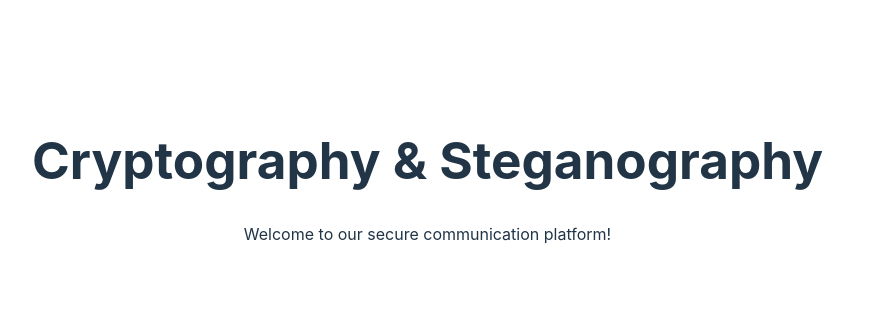
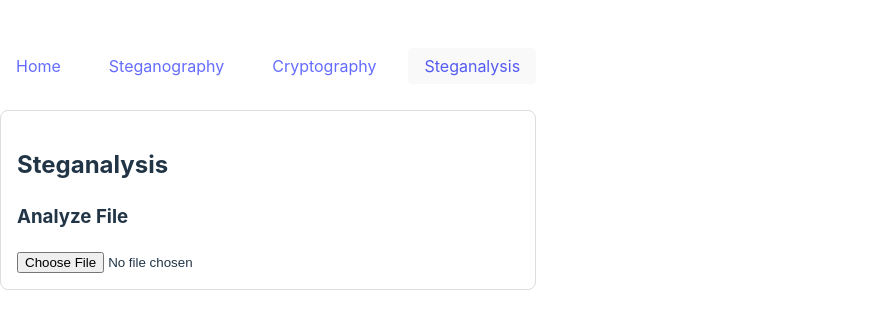
Before and after one commit to Penguinz3/cryptography, a React app in the folder frontend/: page /steganalysis in a window 1280 px wide. Shown: the part 220-548 px from the top of the page, without its empty margins (0-885 px from the left). Built offline with nearby package versions, Linux system fonts and the light colour scheme; the HTML template or start-up script is replaced by a standard one.

Commit message:
Fix TypeScript errors and update dependencies

```diff
--- a/frontend/src/App.tsx
+++ b/frontend/src/App.tsx
@@ -1,5 +1,5 @@
 import React from 'react'
-import { Routes, Route, NavLink } from 'react-router-dom'
+import { BrowserRouter, Routes, Route, NavLink } from 'react-router-dom'
 import HomePage from './pages/HomePage'
 import StegoPage from './pages/StegoPage'
 import CryptoPage from './pages/CryptoPage'
@@ -7,10 +7,27 @@ import SteganalysisPage from './pages/SteganalysisPage'
 
 function App() {
   return (
-    <div className="App">
-      <h1>Cryptography & Steganography</h1>
-      <p>Welcome to our secure communication platform!</p>
-    </div>
+    <BrowserRouter>
+      <div className="app">
+        <nav className="nav">
+          <ul>
+            <li><NavLink to="/" end>Home</NavLink></li>
+            <li><NavLink to="/stego">Steganography</NavLink></li>
+            <li><NavLink to="/crypto">Cryptography</NavLink></li>
+            <li><NavLink to="/steganalysis">Steganalysis</NavLink></li>
+          </ul>
+        </nav>
+
+        <main className="main-content">
+          <Routes>
+            <Route path="/" element={<HomePage />} />
+            <Route path="/stego" element={<StegoPage />} />
+            <Route path="/crypto" element={<CryptoPage />} />
+            <Route path="/steganalysis" element={<SteganalysisPage />} />
+          </Routes>
+        </main>
+      </div>
+    </BrowserRouter>
   )
 }
 
--- a/frontend/src/components/FileInput.tsx
+++ b/frontend/src/components/FileInput.tsx
@@ -1,36 +1,22 @@
-import React, { useState, useRef } from 'react'
+import React from 'react'
 
 interface FileInputProps {
-  onFileSelected: (file: File | null) => void
+  accept: string
+  onFileSelect: (file: File | null) => void
 }
 
-const FileInput: React.FC<FileInputProps> = ({ onFileSelected }) => {
-  const fileInputRef = useRef<HTMLInputElement>(null)
-  const [selectedFile, setSelectedFile] = useState<File | null>(null)
-
+function FileInput({ accept, onFileSelect }: FileInputProps) {
   const handleFileChange = (event: React.ChangeEvent<HTMLInputElement>) => {
     const file = event.target.files?.[0] || null
-    setSelectedFile(file)
-    onFileSelected(file)
-  }
-
-  const handleClick = () => {
-    fileInputRef.current?.click()
+    onFileSelect(file)
   }
 
   return (
-    <div className="file-input">
-      <button onClick={handleClick}>
-        {selectedFile?.name || 'Select File'}
-      </button>
-      <input
-        type="file"
-        ref={fileInputRef}
-        style={{ display: 'none' }}
-        onChange={handleFileChange}
-      />
-      {selectedFile && <p>Selected File: {selectedFile.name}</p>}
-    </div>
+    <input
+      type="file"
+      accept={accept}
+      onChange={handleFileChange}
+    />
   )
 }
 
--- a/frontend/src/hooks/useAudioStego.ts
+++ b/frontend/src/hooks/useAudioStego.ts
@@ -1,4 +1,4 @@
-import { useState } from 'react'
+import React from 'react'
 
 const useAudioStego = () => {
   const [stegoAudioURL, setStegoAudioURL] = useState<string | null>(null)
--- a/frontend/src/pages/StegoPage.tsx
+++ b/frontend/src/pages/StegoPage.tsx
@@ -1,6 +1,6 @@
 import React from 'react'
 import FileInput from '../components/FileInput'
-import { useAudioStego } from '../hooks/useAudioStego'
+import useAudioStego from '../hooks/useAudioStego'
 
 function StegoPage() {
   const { encodeMessage, decodeMessage } = useAudioStego()
```
Also changed, not shown: frontend/package.json (+9 -11 lines).
